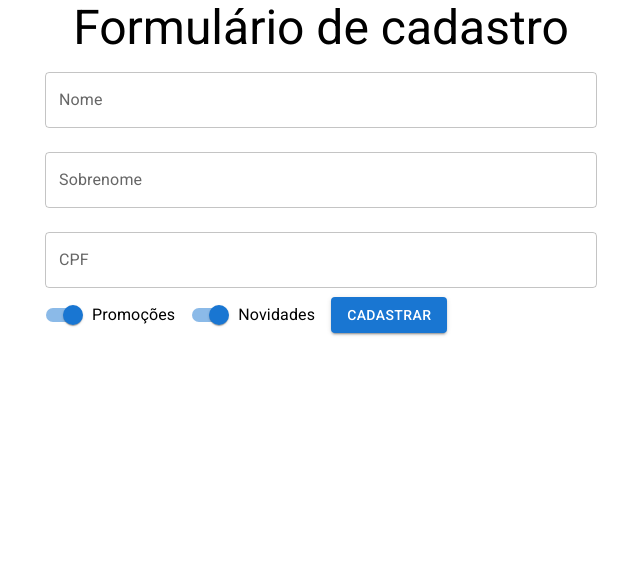
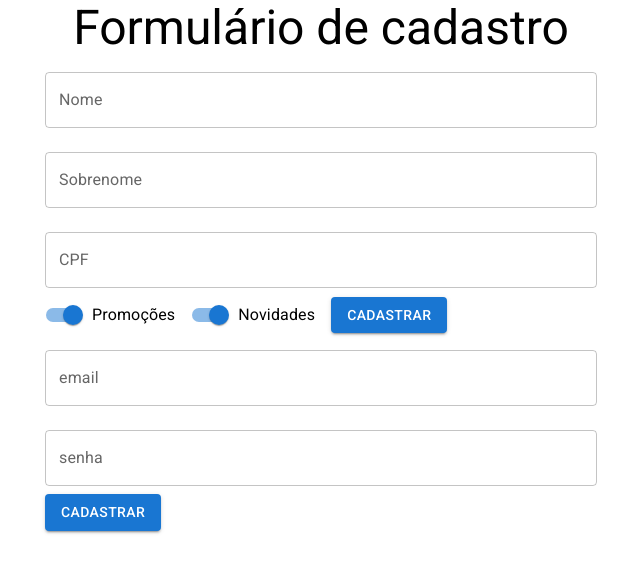
Before and after one commit to hbauhvagner/react-multpartForm, a React (Create React App) app: page / in a window 1280 px wide. Shown: the top 572 px of the page, without its empty margins (319-959 px from the left). Built offline with nearby package versions, Linux system fonts and the light colour scheme.

Commit message:
Entendendo o problema do cliente

```diff
--- /dev/null
+++ b/src/components/FormularioCadastro/DadosPessoais.jsx
@@ -0,0 +1,84 @@
+import { Button, FormControlLabel, Switch, TextField } from "@mui/material";
+import { useState } from "react";
+
+export default function DadosPessoais({ aoEnviar, validarCPF }) {
+    const [nome, setNome] = useState('');
+    const [sobrenome, setSobrenome] = useState('');
+    const [cpf, setCpf] = useState('');
+    const [promocoes, setPromocoes] = useState(true);
+    const [novidades, setNovidades] = useState(true);
+    const [erros, setErros] = useState({cpf: {valido: true, texto: ''}});
+
+    return (
+        <form onSubmit={event => {
+            event.preventDefault();
+            aoEnviar({nome, sobrenome, cpf, promocoes, novidades});
+        }}>
+            <TextField
+                value={nome}
+                onChange={event => {
+                    setNome(event.target.value);
+                }}
+                id="nome"
+                label="Nome"
+                margin="normal"
+                fullWidth
+            />
+
+            <TextField
+                value={sobrenome}
+                onChange={event => {
+                    setSobrenome(event.target.value);
+                }}
+                id="sobrenome"
+                label="Sobrenome"
+                margin="normal"
+                fullWidth
+            />
+
+            <TextField
+                value={cpf}
+                onChange={event => {
+                    setCpf(event.target.value);
+                }}
+
+                onBlur={event => {
+                    const ehValido = validarCPF(event.target.value)
+                    setErros({cpf:ehValido})
+                }}
+                error={!erros.cpf.valido}
+                helperText={erros.cpf.texto}
+                id="cpf"
+                label="CPF"
+                margin="normal"
+                fullWidth
+            />
+
+            <FormControlLabel
+                label="Promoções"
+                control={<Switch
+                    checked={promocoes}
+                    onChange={event => {
+                    setPromocoes(event.target.checked);
+                }} name="promoções" />}
+            />
+
+            <FormControlLabel
+                label="Novidades"
+                control={<Switch
+                    checked={novidades}
+                    onChange={event => {
+                    setNovidades(event.target.checked);
+                }} name="novidades" />}
+            />
+
+            <Button
+                type="submit"
+                variant="contained"
+                color="primary"
+            >
+                Cadastrar
+            </Button>
+        </form>
+    )
+}
--- /dev/null
+++ b/src/components/FormularioCadastro/DadosUsuario.jsx
@@ -0,0 +1,25 @@
+import { Button, TextField } from "@mui/material";
+
+export default function DadosUsuario() {
+    return (
+        <form>
+            <TextField
+                id='email'
+                label='email'
+                type='email'
+                variant="outlined"
+                margin="normal"
+                fullWidth
+            />
+            <TextField
+                id='senha'
+                label='senha'
+                type='password'
+                variant="outlined"
+                margin="normal"
+                fullWidth
+            />
+            <Button type='submit' variant="contained">Cadastrar</Button>
+        </form>
+    )
+}
--- a/src/components/FormularioCadastro/FormularioCadastro.jsx
+++ b/src/components/FormularioCadastro/FormularioCadastro.jsx
@@ -1,84 +1,12 @@
-import { Button, FormControlLabel, Switch, TextField } from "@mui/material";
-import { useState } from "react";
+import DadosPessoais from "./DadosPessoais";
+import DadosUsuario from "./DadosUsuario";
 
 export default function FormularioCadastro({ aoEnviar, validarCPF }) {
-    const [nome, setNome] = useState('');
-    const [sobrenome, setSobrenome] = useState('');
-    const [cpf, setCpf] = useState('');
-    const [promocoes, setPromocoes] = useState(true);
-    const [novidades, setNovidades] = useState(true);
-    const [erros, setErros] = useState({cpf: {valido: true, texto: ''}});
 
     return (
-        <form onSubmit={event => {
-            event.preventDefault();
-            aoEnviar({nome, sobrenome, cpf, promocoes, novidades});
-        }}>
-            <TextField
-                value={nome}
-                onChange={event => {
-                    setNome(event.target.value);
-                }}
-                id="nome"
-                label="Nome"
-                margin="normal"
-                fullWidth
-            />
-
-            <TextField
-                value={sobrenome}
-                onChange={event => {
-                    setSobrenome(event.target.value);
-                }}
-                id="sobrenome"
-                label="Sobrenome"
-                margin="normal"
-                fullWidth
-            />
-
-            <TextField
-                value={cpf}
-                onChange={event => {
-                    setCpf(event.target.value);
-                }}
-
-                onBlur={event => {
-                    const ehValido = validarCPF(event.target.value)
-                    setErros({cpf:ehValido})
-                }}
-                error={!erros.cpf.valido}
-                helperText={erros.cpf.texto}
-                id="cpf"
-                label="CPF"
-                margin="normal"
-                fullWidth
-            />
-
-            <FormControlLabel
-                label="Promoções"
-                control={<Switch
-                    checked={promocoes}
-                    onChange={event => {
-                    setPromocoes(event.target.checked);
-                }} name="promoções" />}
-            />
-
-            <FormControlLabel
-                label="Novidades"
-                control={<Switch
-                    checked={novidades}
-                    onChange={event => {
-                    setNovidades(event.target.checked);
-                }} name="novidades" />}
-            />
-
-            <Button
-                type="submit"
-                variant="contained"
-                color="primary"
-            >
-                Cadastrar
-            </Button>
-        </form>
+        <>
+            <DadosPessoais aoEnviar={aoEnviar} validarCPF={validarCPF} />
+            <DadosUsuario />
+        </>
     )
 }
```
